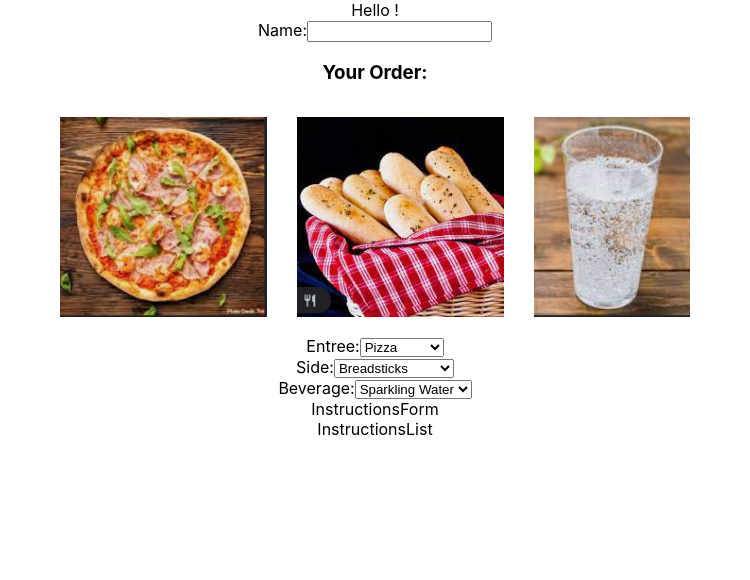
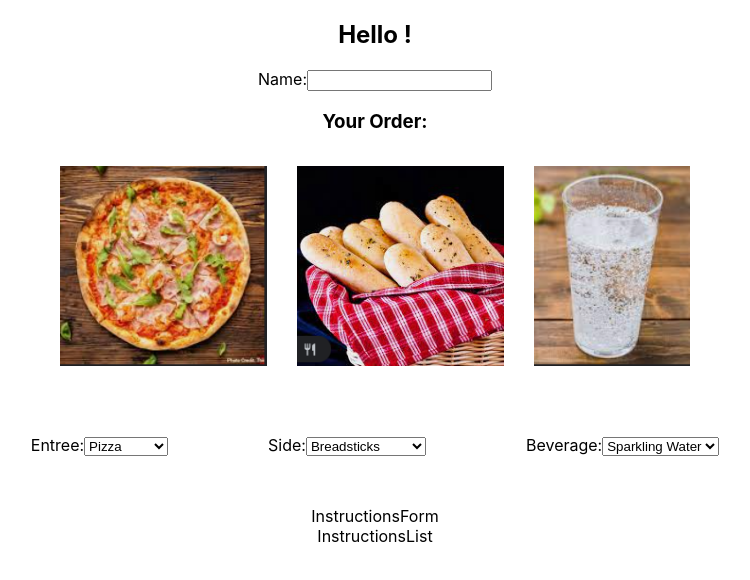
Before and after one commit to hdsteineke/fs-react-burgers, a React (Create React App) app: page / in a window 1280 px wide. Shown: the top 580 px of the page, without its empty margins (265-1015 px from the left). Built offline with nearby package versions, Linux system fonts and the light colour scheme.

Commit message:
formatted selectors

```diff
--- a/src/App.css
+++ b/src/App.css
@@ -41,3 +41,14 @@
   height: 200px;
   margin: 15px;
 }
+
+.selectors {
+  display: flex;
+  flex-direction: row;
+  justify-content: center;
+  align-items: center;
+}
+
+.dropdown {
+  margin: 50px;
+}
--- a/src/App.js
+++ b/src/App.js
@@ -23,13 +23,18 @@
   return (
     <div className="App">
       <header>
+        <h2>
         Hello {orderName} !
+        </h2>
         <OrderNameInput handleNameChange={handleNameChange}/>
       </header>
       <OrderImages foodId={foodId} sideId={sideId} drinkId={drinkId} />
-      <FoodDropdown setFoodId={setFoodId} />
-      <SideDropdown setSideId={setSideId} />
-      <DrinkDropdown setDrinkId={setDrinkId} />
+
+      <section className="selectors">
+        <FoodDropdown setFoodId={setFoodId} />
+        <SideDropdown setSideId={setSideId} />
+        <DrinkDropdown setDrinkId={setDrinkId} />
+      </section>
 
 
       <InstructionsForm />
--- a/src/DrinkDropdown.js
+++ b/src/DrinkDropdown.js
@@ -2,7 +2,7 @@
 
 export default function DrinkDropdown({ setDrinkId }) {
   return (
-    <div>Beverage:
+    <div className='dropdown'>Beverage:
       <select onChange={(e) => setDrinkId(e.target.value)}>
         <option value='1'>Sparkling Water</option>
         <option value='2'>Coke</option>
--- a/src/FoodDropdown.js
+++ b/src/FoodDropdown.js
@@ -2,7 +2,7 @@
 
 export default function FoodDropdown({ setFoodId }) {
   return (
-    <div>Entree:
+    <div className='dropdown'>Entree:
       <select onChange={(e) => setFoodId(e.target.value)}>
         <option value='1'>Pizza</option>
         <option value='2'>Tacos</option>
--- a/src/SideDropdown.js
+++ b/src/SideDropdown.js
@@ -2,7 +2,7 @@
 
 export default function SideDropdown({ setSideId }) {
   return (
-    <div>Side:
+    <div className='dropdown'>Side:
       <select onChange={(e) => setSideId(e.target.value)}>
         <option value='1'>Breadsticks</option>
         <option value='2'>Spring Rolls</option>
```
